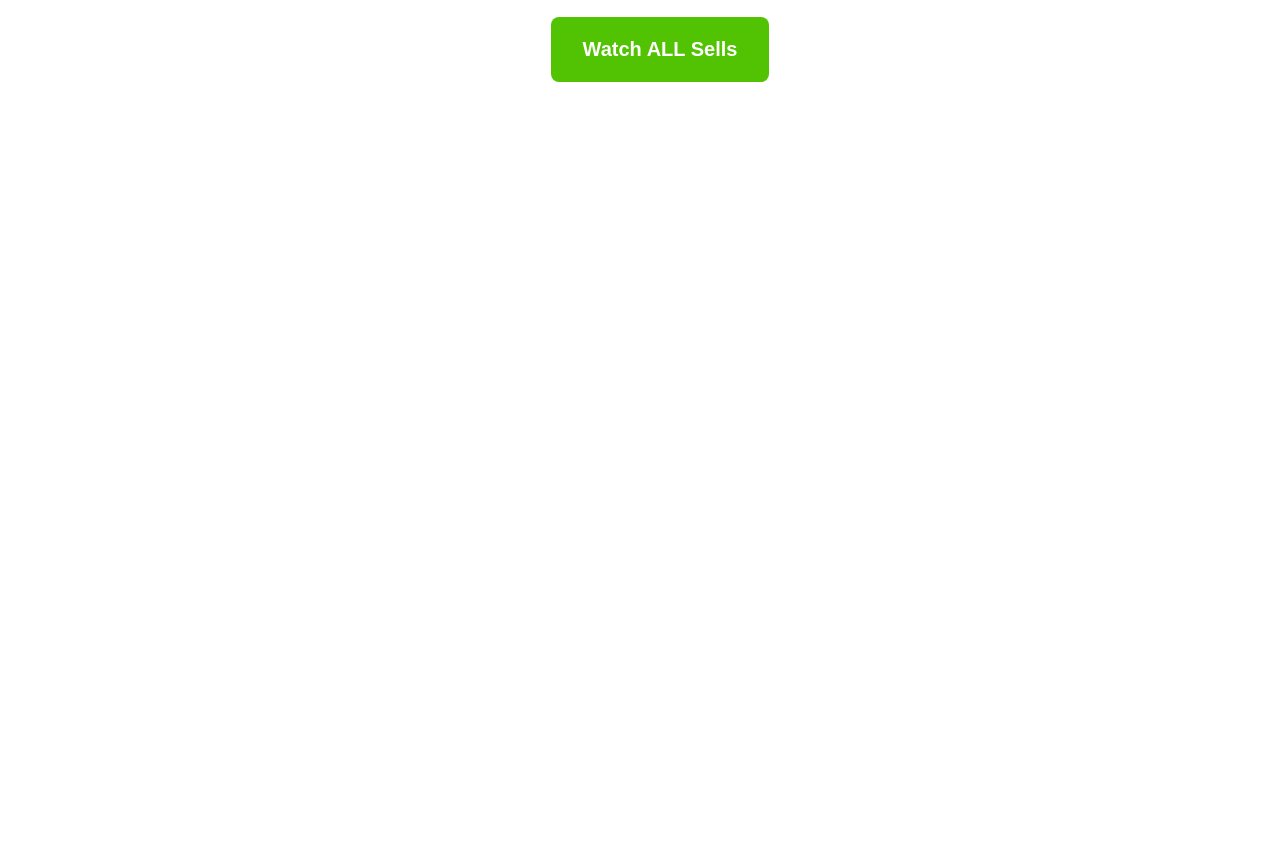
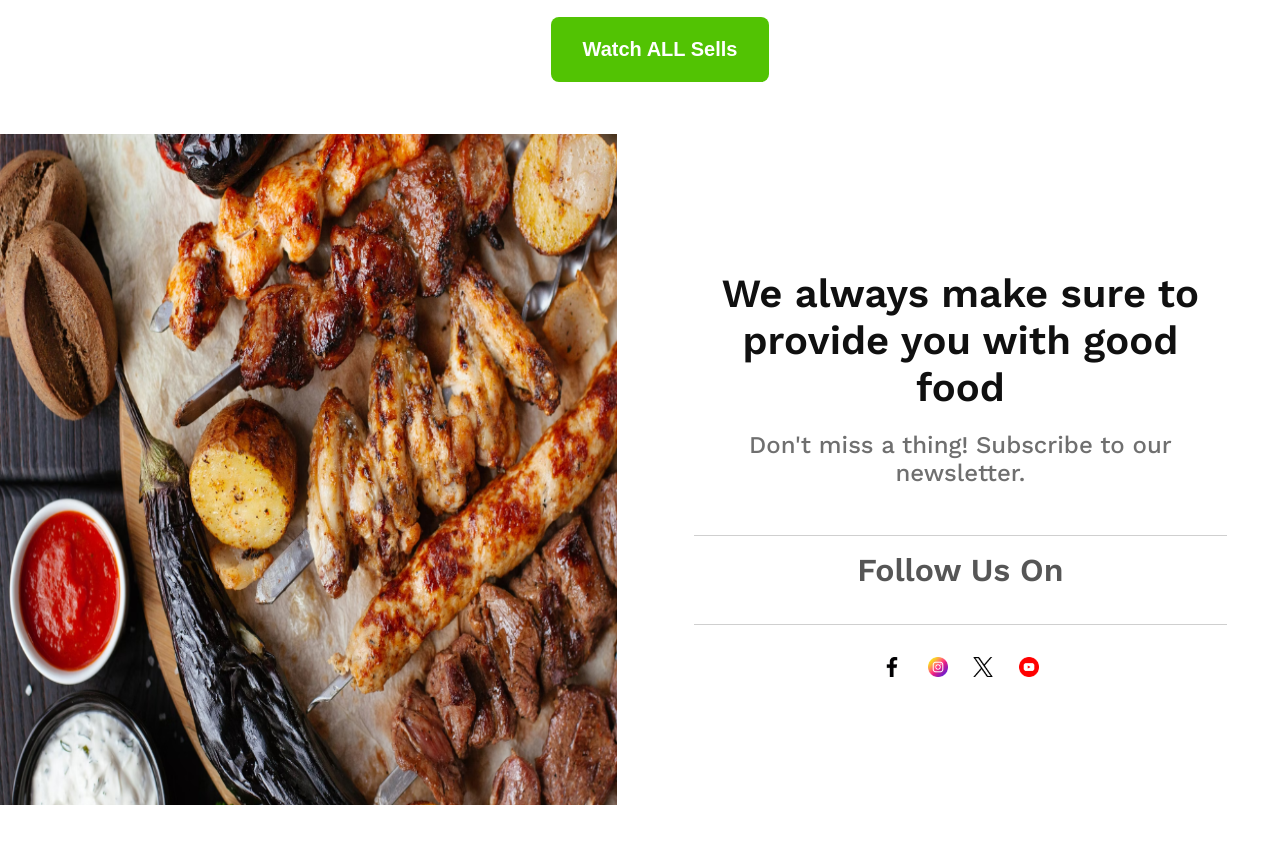
Before and after one commit to muhammad-tamim/web_project1, a plain HTML site: page index.html in a window 1280 px wide. Shown: the part 1840-2684 px from the top of the page. Before the commit the page ends 2102 px from the top, so only its background shows below. Drawn offline with nearby package versions, Linux system fonts and the light colour scheme.

Commit message:
About Us Section Added

```diff
--- a/index.html
+++ b/index.html
@@ -23,7 +23,8 @@
             <div class="banner_container">
                 <h2 class="heading5 banner_subheader">Savor the Flavors</h2>
                 <h1 class="heading1 banner_header">Experience Culinary Excellence Food Experience</h1>
-                <p class="paragraph2 banner_text">Contrary to popular belief, Lorem Ipsum is not simply random text. It has roots in a piece of
+                <p class="paragraph2 banner_text">Contrary to popular belief, Lorem Ipsum is not simply random text. It
+                    has roots in a piece of
                     classical Latin literature from 45 BC, making it over 2000 years old. Richard McClintock</p>
                 <button class="button1 banner_button">Shop The Hottest Food</button>
             </div>
@@ -31,7 +32,7 @@
     </header>
     <main>
         <!-- Card Box Section -->
-         <section id="card_box_container">
+        <section id="card_box_container">
             <div class="card_box_header">
                 <h2 class="heading6">Favorite Brands</h2>
                 <h1 class="heading2">Your Favorite Brands Food<br>Are Now On Sale</h1>
@@ -57,9 +58,28 @@
                 </div>
             </div>
             <button class="button1">Watch ALL Sells</button>
-         </section>
+        </section>
         <!-- About Us Section -->
-
+        <section id="about_us_container">
+            <div class="about_us_image">
+                <img src="assets/foods.png" alt="Foods">
+            </div>
+            <div class="about_us_content">
+                <div class="about_us_text">
+                    <h2 class="heading3">We always make sure to provide you with good food</h2>
+                    <p class="paragraph1">Don't miss a thing! Subscribe to our newsletter.</p>
+                </div>
+                <div class="about_us_follow">
+                    <h3 class="heading4">Follow Us On</h3>
+                </div>
+                <div class="about_us_social">
+                    <img src="assets/facebook-app-symbol.png" alt="facebook">
+                    <img src="assets/instagram.png" alt="Instagram">
+                    <img src="assets/twitter.png" alt="Twitter">
+                    <img src="assets/youtube.png" alt="Youtube">
+                </div>
+            </div>
+        </section>
     </main>
     <footer>
         <!-- footer Section -->
--- a/styles/style.css
+++ b/styles/style.css
@@ -29,7 +29,7 @@
 .heading4{
     font-size: 32px;
     font-weight: 600;
-    color: #FFFFFF;
+    color: #101010;
     opacity: .7;
 }
 .heading5{
@@ -88,7 +88,9 @@
 
 /* Banner Section */
 #banner_section{
-    background: linear-gradient(0.00deg, rgb(9, 9, 9) 2.884%,rgba(16, 16, 16, 0) 101.034%), url(/assets/hero-bg.png);
+    /* background: linear-gradient(0.00deg, rgb(9, 9, 9) 2.884%,rgba(16, 16, 16, 0) 101.034%), url(/assets/hero-bg.png); */
+    /* With the linear-gradient github live site can't show the image */
+    background-image: url(/assets/hero-bg.png);
     background-repeat: no-repeat;
     background-size: cover;
     background-position: center;
@@ -156,7 +158,37 @@
 }
 #card_box_container > button{
     margin-top: 64px;
-    margin-bottom: 180px;
+
 }
 
 /*About Us Section  */
+#about_us_container{
+    height: 671px;
+    display: flex;
+    text-align: center;
+    margin-bottom: 70px;
+}
+.about_us_content{
+    width: 830px;
+    height: 398px;
+    margin: 136px 53px 137px 77px;
+}
+
+.about_us_social > img{
+    width: 20px;
+    margin: 0 10px 0 10px;
+}
+.about_us_text > h2, p{
+    margin-bottom: 20px;
+}
+.about_us_follow{
+    border-top: 1px solid rgba(16, 16, 16, 0.2);
+    border-bottom: 1px solid rgba(16, 16, 16, 0.2);
+    padding: 15px 10px;
+    margin-top: 48px;
+    margin-bottom: 32px;
+}
+.about_us_image > img{
+    width: 100%;
+    height: 671px;
+}
```
Also changed, not shown: assets/facebook-app-symbol.png (added), assets/instagram.png (added), assets/twitter.png (added), assets/youtube.png (added).
